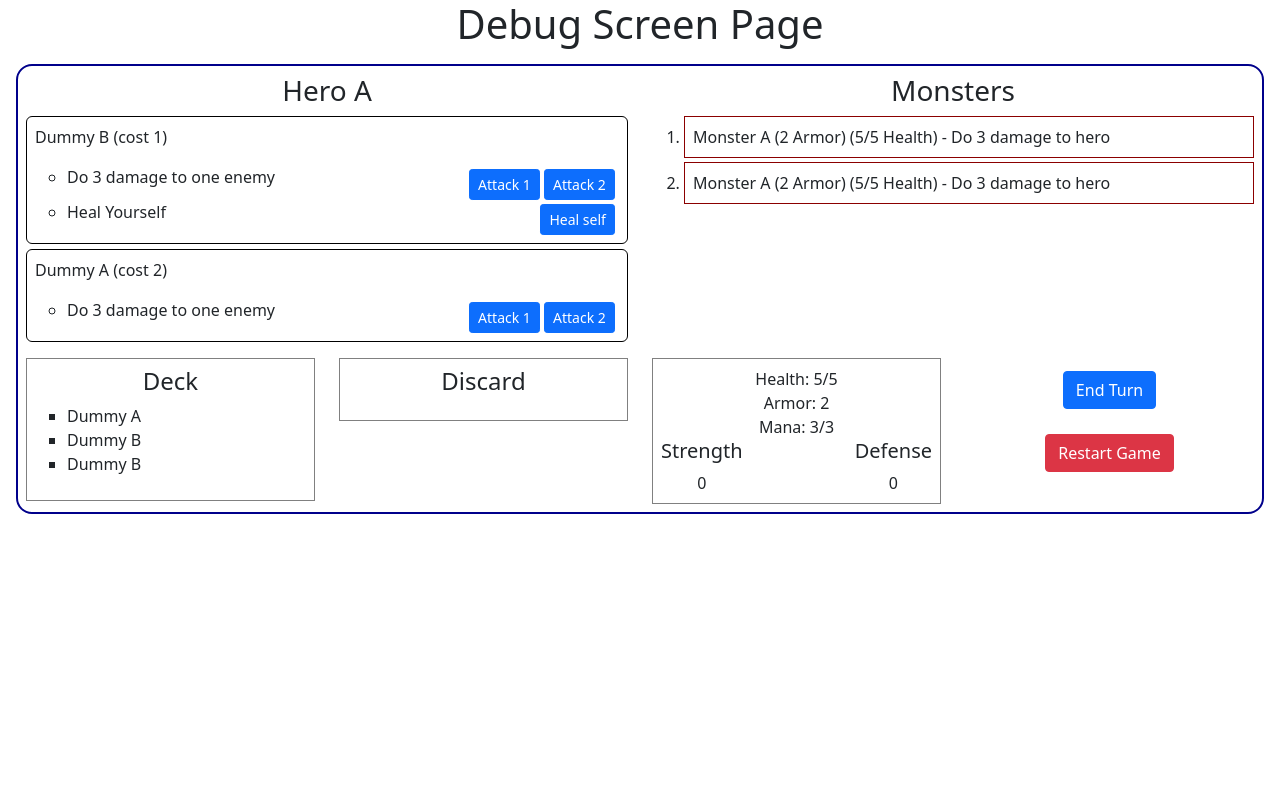
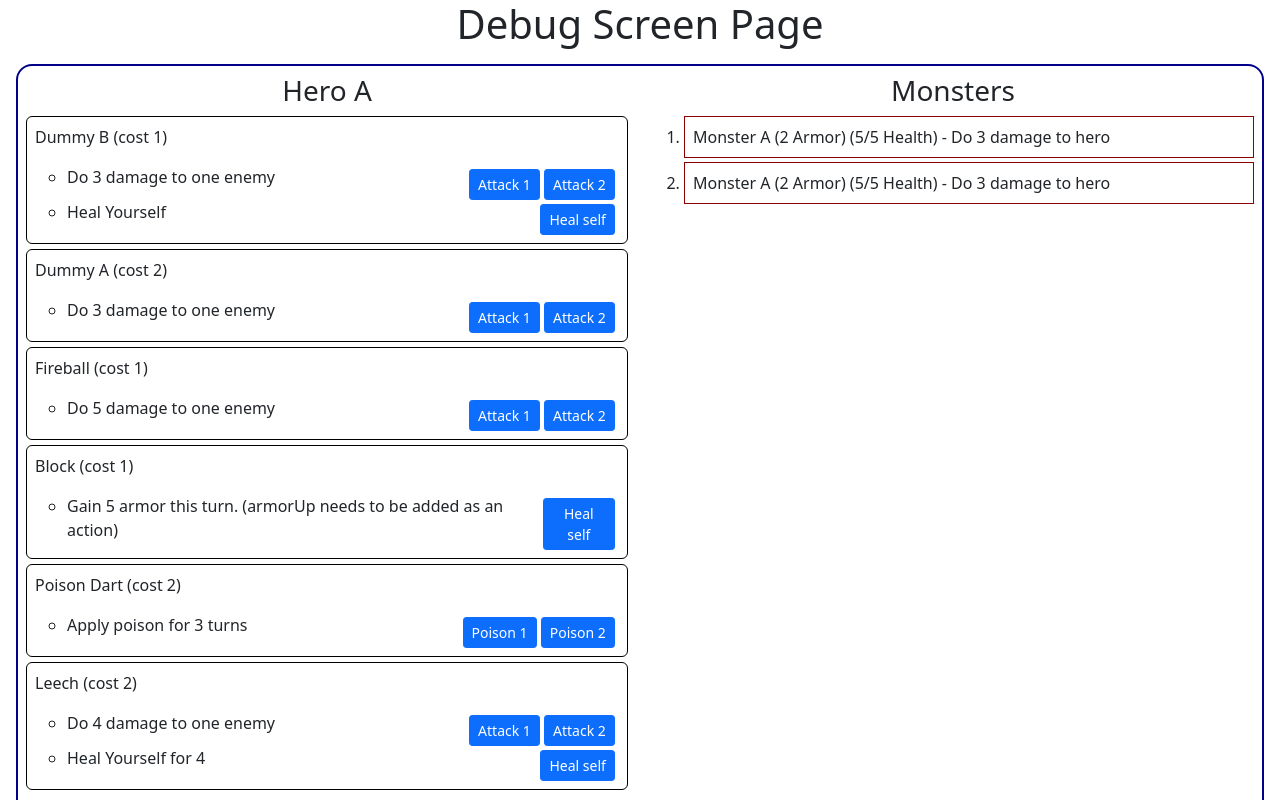
Before and after one commit to brianyamasaki/card-dungeon, a React (Create React App) app: page /debugScreen in a window 1280 px wide. Shown: the top 800 px of the page. Built offline with nearby package versions, Linux system fonts and the light colour scheme.

Commit message:
Added multiple cards
added armor in battle actions
 changed starting hand.

```diff
--- a/src/game/GameInterface.ts
+++ b/src/game/GameInterface.ts
@@ -8,8 +8,13 @@ import Action from "./utilities/Action";
 
 import dummyJsonA from './data/cards/dummyA.json';
 import dummyJsonB from './data/cards/dummyB.json';
+import fireballJson from './data/cards/fireball.json';
+import blockJson from './data/cards/block.json';
+import poisonDartJson from './data/cards/poisonDart.json';
+import leechJson from './data/cards/leech.json';
 import heroJsonA from './data/heroes/heroA.json';
 import monsterJsonA from './data/monsters/monsterA.json';
+
 
 export var gameInterface: GameInterface | null = null;
 
@@ -18,14 +23,19 @@ class GameInterface {
 
   constructor() {
     const cards: Card[] = [
-      new Card(dummyJsonA as CardJson),
-      new Card(dummyJsonB as CardJson),
-      new Card(dummyJsonB as CardJson)
+      new Card(fireballJson as CardJson),
+      new Card(blockJson as CardJson),
+      new Card(poisonDartJson as CardJson),
+      new Card(leechJson as CardJson)
     ];
     const deck = new CardGroup(CardLocation.Deck, cards);
     const handCards: Card[] = [
       new Card(dummyJsonB as CardJson),
-      new Card(dummyJsonA as CardJson)
+      new Card(dummyJsonA as CardJson),
+      new Card(fireballJson as CardJson),
+      new Card(blockJson as CardJson),
+      new Card(poisonDartJson as CardJson),
+      new Card(leechJson as CardJson)
     ];
     const hand = new CardGroup(CardLocation.Hand, handCards);
     const hero = new Hero(heroJsonA as HeroJson)
--- /dev/null
+++ b/src/game/data/cards/block.json
@@ -0,0 +1,14 @@
+{
+  "name": "Block",
+  "description":"This is armor generating card",
+  "imageUrl":"",
+  "cost": 1,
+  "actions": [
+    {
+      "description": "Gain 5 armor this turn. (armorUp needs to be added as an action)",
+      "verb": "Gain Armor",
+      "target": "targetSelf",
+      "armorUp":[5]
+    }
+  ]
+}
--- /dev/null
+++ b/src/game/data/cards/fireball.json
@@ -0,0 +1,14 @@
+{
+  "name": "Fireball",
+  "description":"This is fireball attack",
+  "imageUrl":"",
+  "cost": 1,
+  "actions": [
+    {
+      "description": "Do 5 damage to one enemy",
+      "verb": "Attack",
+      "target": "targetEnemy",
+      "effects": [-5]
+    }
+  ]
+}
--- /dev/null
+++ b/src/game/data/cards/leech.json
@@ -0,0 +1,20 @@
+{
+  "name": "Leech",
+  "description":"This is a healing and attack card",
+  "imageUrl":"",
+  "cost": 2,
+  "actions": [
+    {
+      "description": "Do 4 damage to one enemy",
+      "verb": "Attack",
+      "target": "targetEnemy",
+      "effects": [-4]
+    },
+    {
+      "description": "Heal Yourself for 4",
+      "verb": "Heal",
+      "target": "targetSelf",
+      "effects": [4]
+    }
+  ]
+}
--- /dev/null
+++ b/src/game/data/cards/poisonDart.json
@@ -0,0 +1,14 @@
+{
+  "name": "Poison Dart",
+  "description":"This is a Card that applies poison",
+  "imageUrl":"",
+  "cost": 2,
+  "actions": [
+    {
+      "description": "Apply poison for 3 turns",
+      "verb": "Poison",
+      "target": "targetEnemy",
+      "effects": [-4,-3,-2,-1]
+    }
+  ]
+}
--- a/src/game/utilities/BattleAction.ts
+++ b/src/game/utilities/BattleAction.ts
@@ -21,20 +21,23 @@ export type BattleActionJson = {
   verb: string;
   target: BattleTarget;
   effects: number[];
+  armorUp: number[]; //Armor is the first area where damage goes. it is removed at end of turn.
 }
 
 export class BattleAction {
   description: string;
   verb: string;
   target: BattleTarget;
-  effectsOverTurns: EffectsOverTurns;
+  effectsOverTurns: EffectsOverTurns | null;
+  armorEffectsOverTurns: EffectsOverTurns | null;
 
   constructor(json: BattleActionJson) {
     this.description = json.description;
     this.target = json.target;
     this.verb = json.verb;
-    this.effectsOverTurns = new EffectsOverTurns(this, json.effects);
-    if (json.description === undefined || !objBattleTarget[json.target] || json.verb === undefined || json.effects === undefined) {
+    this.effectsOverTurns = json.effects ? new EffectsOverTurns(this, json.effects) : null;
+    this.armorEffectsOverTurns = json.armorUp ? new EffectsOverTurns(this, json.armorUp) : null;
+    if (json.description === undefined || !objBattleTarget[json.target] || json.verb === undefined) {
       const str = `error loading BattleAction - description:${json.description}, target:${json.target}, verb:${json.verb}, effects:${json.effects}`;
       console.error(str);
     }
```
